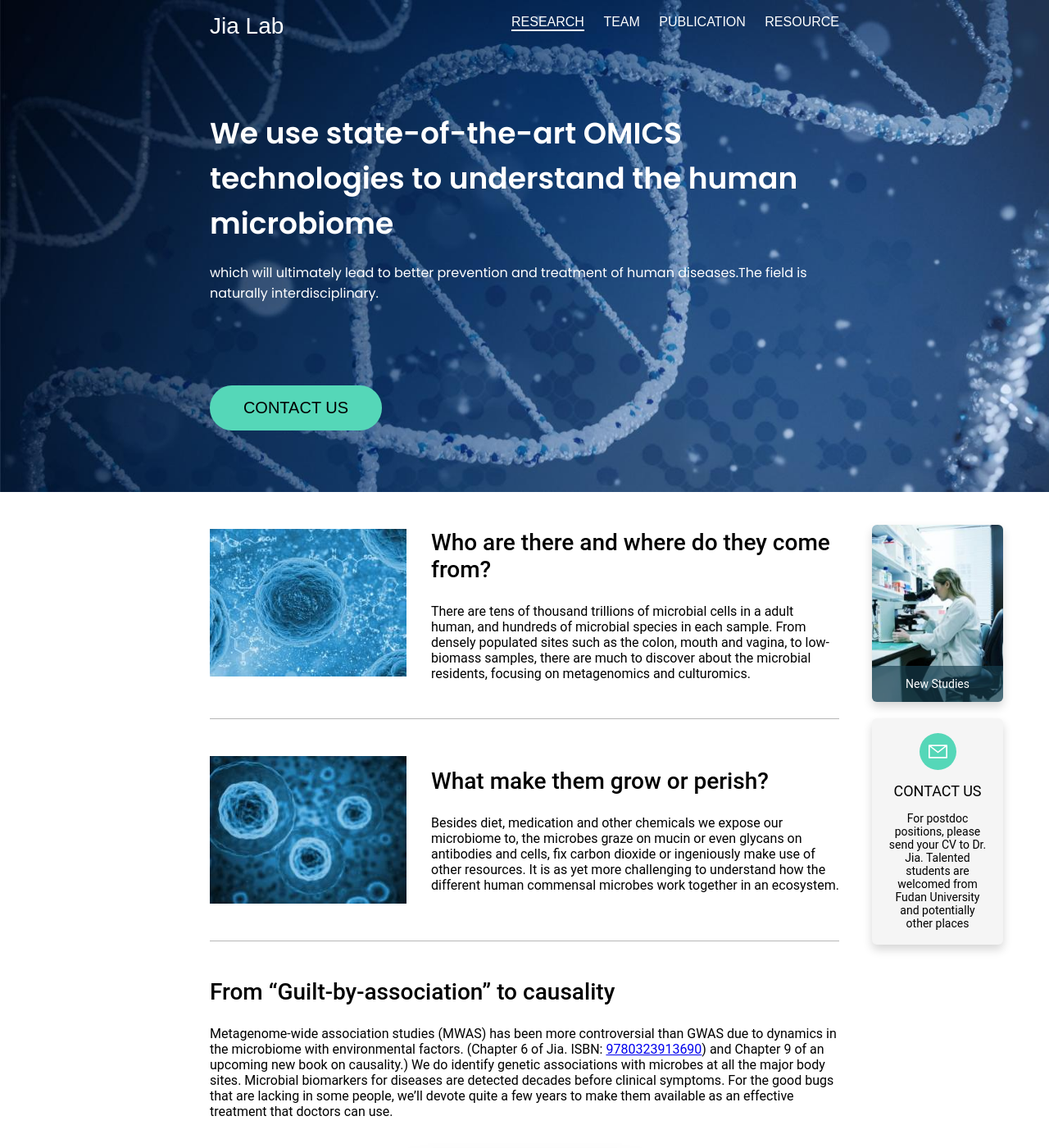
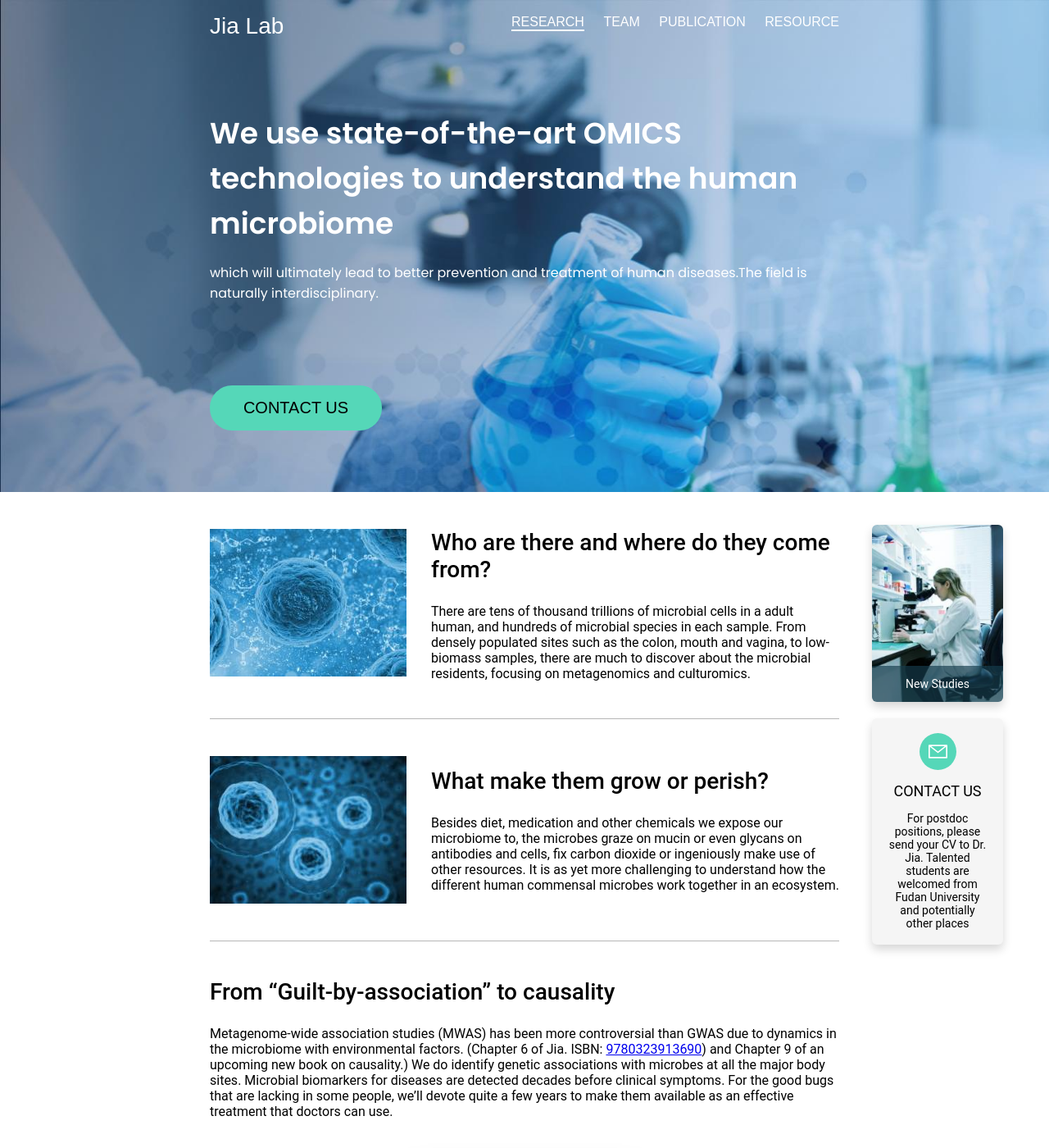
Before and after one commit to aghnu/JiaLab_website, a Jekyll site: the page built from index.html, in a window 1280 px wide and 1400 px high. Shown: the whole window at 82% size. Built offline with Jekyll 4.4.1, drawn with Linux system fonts in a browser that asks for light colours; some web fonts are replaced.

Commit message:
Make banner background random change img

```diff
--- a/_sass/_pages.scss
+++ b/_sass/_pages.scss
@@ -291,9 +291,12 @@ $research-gallery-button-height:                        100px;
     .banner-background {
         width: 100%;
         height: $banner-size-height;
-        background-image: url("../img/background_1.jpg");
+
         background-size: cover;
         display: flex;
+        &.css-controlled {
+            background-image: url("../img/background_1.jpg");
+        }
     }
 
     .content-wrapper {
@@ -805,7 +808,6 @@ $research-gallery-button-height:                        100px;
     // research page banner
     .page-research-block-banner {
         .banner-background {
-            background-image: url("../img/background_3.jpg");
             height: $banner-mobile-size-height;
         }
 
--- a/index.html
+++ b/index.html
@@ -8,7 +8,7 @@ transparent_navi: true
 
 <div class="page-research">
     <div class="page-research-block-banner">
-        <div class="banner-background">
+        <div class="banner-background css-controlled">
             <div class="content-wrapper">
                 <div class="banner-info-container">
                     <p class="title">We use state-of-the-art OMICS technologies to understand the human microbiome</p>
@@ -148,6 +155,11 @@ transparent_navi: true
         }
         clear_figures();
 
+
+        const banner_background = document.querySelector(".banner-background");
+        banner_background.classList.remove("css-controlled");
+        const backgroundURL = ["url(/assets/img/background_1.jpg)","url(/assets/img/background_2.jpg)","url(/assets/img/background_3.jpg)"];
+        banner_background.style.backgroundImage = backgroundURL[Math.floor(Math.random() * 3)];
 
         // state
         // NOTE: will not consider the case where total number of figure is less than 3
```
Also changed, not shown: other parts of index.html (+7 -0 lines), assets/img/background_2.jpg (added).
